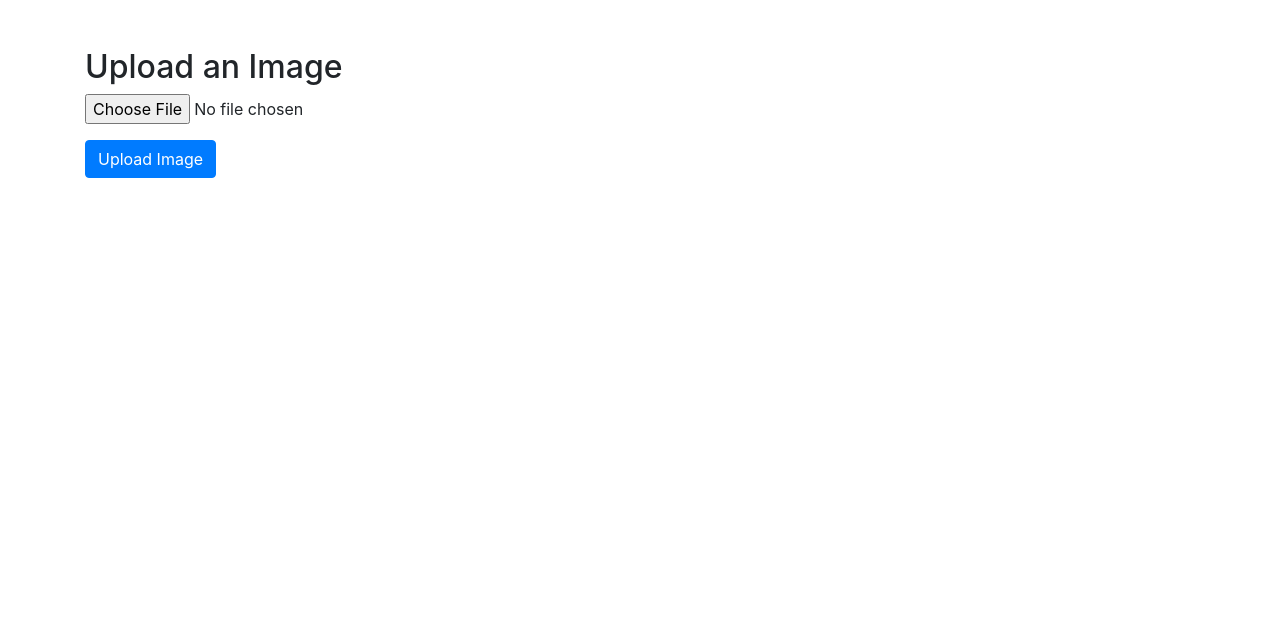
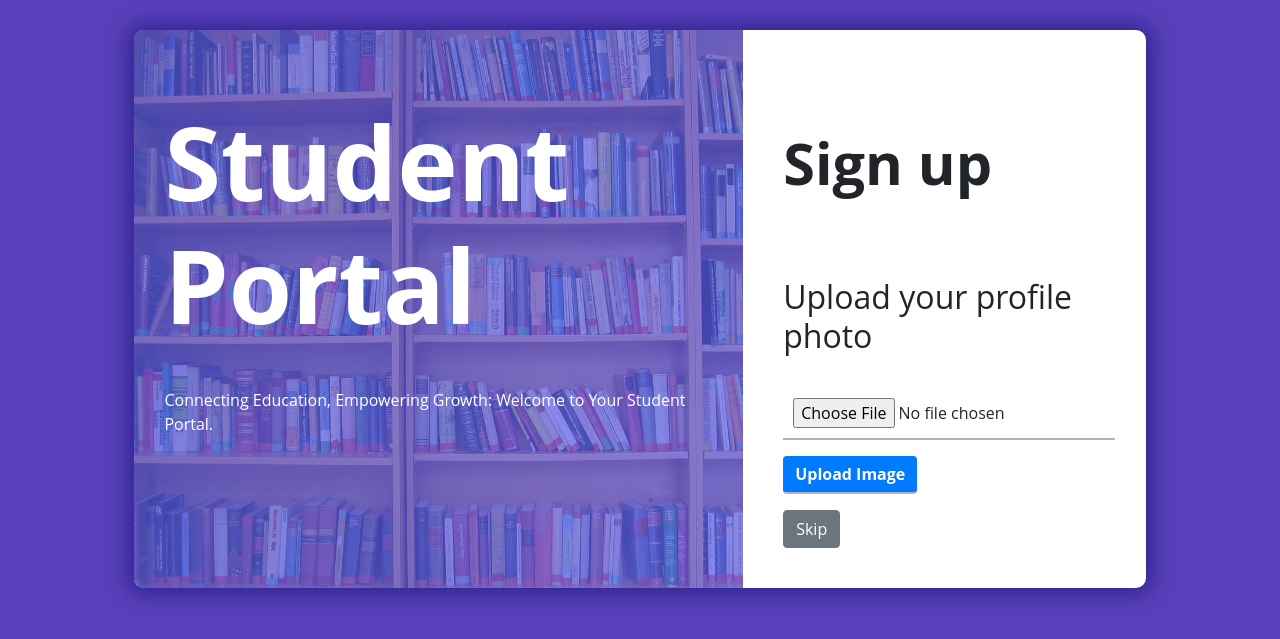
Before and after one commit to sikandarx/MyApp, a PHP site: page /image.php in a window 1280 px wide. Shown: the top 639 px of the page. Run offline with PHP 8.4, Linux system fonts and the light colour scheme.

Commit message:
Profile Photo Functionality

```diff
--- a/application.php
+++ b/application.php
@@ -126,7 +126,8 @@ class application
         }
         else
         {
-            echo "<p class='p-2 mx-5 text-white bg-success text-center mx-5' >Account created, Now <a href='login.php'>Go to Login Page</a>.</p>";
+            header("location:image.php");
+            exit;
         }
     }
 
--- a/image.php
+++ b/image.php
@@ -1,76 +1,176 @@
 <!DOCTYPE html>
-<html>
+<html lang="en">
 <head>
-    <title>Image Upload</title>
-    <link rel="stylesheet" href="https://stackpath.bootstrapcdn.com/bootstrap/4.5.2/css/bootstrap.min.css">
-    <script src="https://code.jquery.com/jquery-3.6.0.min.js"></script>
+    <title>Login Page</title>
+    <link rel="stylesheet" href="https://cdn.jsdelivr.net/npm/bootstrap@4.6.2/dist/css/bootstrap.min.css">
+    <script src="https://cdn.jsdelivr.net/npm/jquery@3.6.4/dist/jquery.slim.min.js"></script>
+    <script src="https://cdn.jsdelivr.net/npm/popper.js@1.16.1/dist/umd/popper.min.js"></script>
+    <script src="https://cdn.jsdelivr.net/npm/bootstrap@4.6.2/dist/js/bootstrap.bundle.min.js"></script>
     <style>
+
+        body {
+            background-color: #5940ba;
+            font-family: "Open Sans", sans-serif;
+            display: block;
+            margin: 8px;
+        }
+        h1{
+            display: block;
+            font-size: 8vmax;
+            margin-block-start: 0.4em;
+            margin-block-end: 0.4em;
+            margin-inline-start: 0px;
+            margin-inline-end: 0px;
+            font-weight: bold;
+        }
+        h5{
+            display: block;
+            font-size: 4.5vmax;
+            margin-block-start: 1em;
+            margin-block-end: 1em;
+            margin-inline-start: 0px;
+            margin-inline-end: 0px;
+            font-weight: bold;
+        }
+        p{
+            display: block;
+            margin-block-start: 1em;
+            margin-block-end: 1em;
+            margin-inline-start: 0px;
+            margin-inline-end: 0px;
+        }
+        hr{
+            margin-top: 30px;
+        }
+        input{
+            padding: 10px;
+            margin-top: 25px;
+            font-size: 16px;
+            border: none!important;
+            border-bottom: 2px solid #B0B3B9!important;
+        }
+        .login-box {
+            margin: 30px auto;
+            background: white;
+            width: 80%;
+            border-radius: 10px;
+            overflow: hidden;
+            display: flex;
+            flex: 1 1 100%;
+            align-items: stretch;
+            justify-content: space-between;
+            box-shadow: 0 0 20px 6px #090b6f85;
+        }
+        .left{
+            color: #FFFFFF;
+            background-size: cover;
+            background-repeat: no-repeat;
+            background-image: url("bg.jpg");
+            overflow: hidden;
+        }
+        .leftoverlay{
+            padding: 30px;
+            width: 100%;
+            height: 100%;
+            background: #5961f9ad;
+            overflow: hidden;
+            box-sizing: border-box;
+        }
+        .right{
+            width: 50%;
+            padding: 40px;
+            overflow: hidden;
+        }
+        .center {
+            display: flex;
+            justify-content: center;
+        }
+
+        .btn.btn-primary{
+            font-weight: bold!important;
+        }
+
+
     </style>
 </head>
 <body>
-<div class="container mt-5">
-    <h2>Upload an Image</h2>
+<div class="login-box">
+
+    <div class="left">
+        <div class="leftoverlay">
+            <h1>Student Portal</h1>
+            <p>Connecting Education, Empowering Growth: Welcome to Your Student Portal.</p>
+        </div>
+    </div>
+
+    <div class="right">
+
+        <h5>Sign up</h5><br>
+
+        <h2>Upload your profile photo</h2>
         <form action="image.php" method="post" enctype="multipart/form-data">
             <input type="file" id="image" name="image" accept="image/*">
             <br>
             <input class="btn btn-primary mt-3" type="submit" value="Upload Image" name="submit">
         </form>
+        <form method="get">
+            <input type="hidden" name="done" value="done">
+        <button type="submit" class="btn btn-secondary mt-3">Skip</button>
+        </form>
+        <?php
+        session_start();
+        if(isset($_GET['done'])){
+            echo "<p class='p-2 m-5 text-white bg-success text-center' >Account created, Now <a href='login.php'>Go to Login Page</a>.</p>";
+        }
+        if (isset($_POST["submit"])) {
 
-</div>
-<script>
-</script>
+            $targetDir = "uploads/";
+            $originalFileName = $_FILES["image"]["name"];
+            $imageFileType = strtolower(pathinfo($originalFileName, PATHINFO_EXTENSION));
 
-</body>
-</html>
+            $newusername = $_SESSION['newusername'];
+            $newFileName = $newusername . "." . $imageFileType;
+            $targetFile = $targetDir . $newFileName;
 
-
-<?php
-if (isset($_POST["submit"])) {
-    $targetDir = "uploads/";
-    $targetFile = $targetDir . basename($_FILES["image"]["name"]);
-    $uploadOk = 1;
-    $imageFileType = strtolower(pathinfo($targetFile, PATHINFO_EXTENSION));
-
-    // Check if the image file is an actual image or fake image
-    if (isset($_POST["submit"])) {
             $check = getimagesize($_FILES["image"]["tmp_name"]);
-        if ($check !== false) {
-            echo "File is an image - " . $check["mime"] . ".";
-            $uploadOk = 1;
-        } else {
+            if ($check === false) {
                 echo "File is not an image.";
                 $uploadOk = 0;
-        }
+            } else {
+                $uploadOk = 1;
             }
 
-    // Check if file already exists
             if (file_exists($targetFile)) {
                 echo "Sorry, the file already exists.";
                 $uploadOk = 0;
             }
 
-    // Check file size (optional)
             if ($_FILES["image"]["size"] > 500000) {
                 echo "Sorry, your file is too large.";
                 $uploadOk = 0;
             }
 
-    // Allow only specific image formats (optional)
-    if ($imageFileType != "jpg" && $imageFileType != "png" && $imageFileType != "jpeg" && $imageFileType != "gif") {
-        echo "Sorry, only JPG, JPEG, PNG & GIF files are allowed.";
+            if ($imageFileType != "jpg" && $imageFileType != "png" && $imageFileType != "jpeg" ) {
+                echo "Sorry, only JPG, JPEG & PNG  files are allowed.";
                 $uploadOk = 0;
             }
 
-    // Check if $uploadOk is set to 0 by an error
             if ($uploadOk == 0) {
                 echo "Sorry, your file was not uploaded.";
-    }
-    else {
+            } else {
                 if (move_uploaded_file($_FILES["image"]["tmp_name"], $targetFile)) {
-            echo "The file " . basename($_FILES["image"]["name"]) . " has been uploaded.";
+                    echo "The file has been uploaded as successfully.";
+                    echo "<p class='p-2 m-5 text-white bg-success text-center' >Account created, Now <a href='login.php'>Go to Login Page</a>.</p>";
                 } else {
                     echo "Sorry, there was an error uploading your file.";
                 }
             }
         }
         ?>
+    </div>
+</div>
+
+<script>
+</script>
+</body>
+</html>
--- a/signup.php
+++ b/signup.php
@@ -121,10 +121,12 @@
             </div>
             <input type="hidden" name="type" value="student">
             <?php
-            //this is my code
+            session_start();
+
             if (isset($_POST['type'])) {
                 $type = $_POST['type'];
                 $newusername = $_POST['newusername'];
+                $_SESSION['newusername']=$newusername;
                 $newpassword = $_POST['newpassword'];
                 require 'application.php';
                 $db = new application();
@@ -139,7 +141,7 @@
             }
             ?>
             <div class="center">
-                <button type="submit" class="btn btn-primary">Sign Up</button>
+                <button type="submit" class="btn btn-primary">Next</button>
             </div>
         </form>
     </div>
```
Also changed, not shown: student_home.php (+11 -0 lines), uploads/download (2).jpg (deleted), uploads/l201410@lhr.nu.edu.pk.jpg (added). Lines whose indentation alone changed are shown as unchanged.
